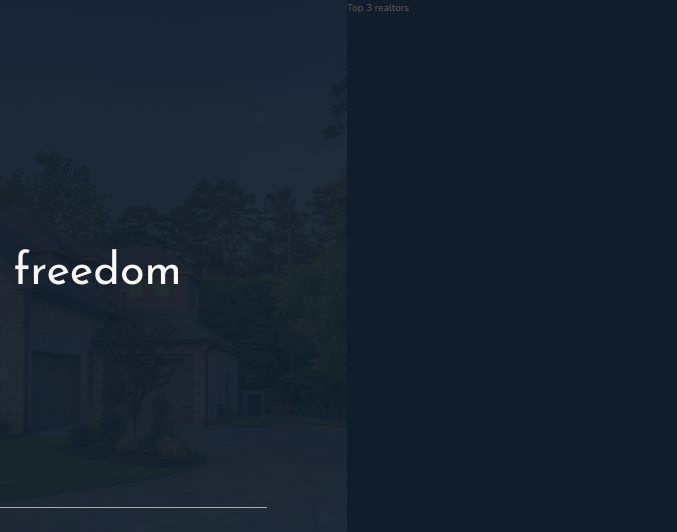
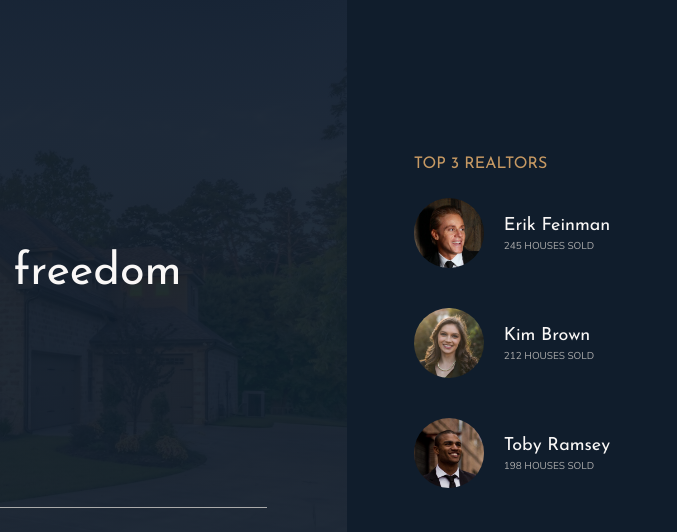
Before and after one commit to Flatchek/Nexter, a website: page index.html in a window 1280 px wide. Shown: the top 532 px of the page, 603-1280 px from the left. Drawn offline with nearby package versions, Linux system fonts and the light colour scheme.

Commit message:
added realtors section and styles

```diff
--- a/index.html
+++ b/index.html
@@ -30,8 +30,28 @@
             <img src="img/logo-bi.png" alt="Seen on logo 1">
         </div>
     </header>
-    <div class="realtors">Top 3 realtors</div>
+<div class="realtors">
+    <h3 class="heading-3">Top 3 Realtors</h3>
+    <div class="realtors__list">
+        <img src="img/realtor-1.jpeg" alt="Realtor 1" class="realtors__img">
+        <div class="realtors__details">
+            <h4 class="heading-4 heading-4--light">Erik Feinman</h4>
+            <p class="realtors__sold">245 houses sold</p>
+        </div>
 
+        <img src="img/realtor-2.jpeg" alt="Realtor 2" class="realtors__img">
+        <div class="realtors__details">
+            <h4 class="heading-4 heading-4--light">Kim Brown</h4>
+            <p class="realtors__sold">212 houses sold</p>
+        </div>
+
+        <img src="img/realtor-3.jpeg" alt="Realtor 3" class="realtors__img">
+        <div class="realtors__details">
+            <h4 class="heading-4 heading-4--light">Toby Ramsey</h4>
+            <p class="realtors__sold">198 houses sold</p>
+        </div>
+        </div>
+        </div>
     <section class="features">
     <div class="feature">
         <svg class="feature__icon">
--- a/sass/_realtors.scss
+++ b/sass/_realtors.scss
@@ -1,4 +1,30 @@
 .realtors {
     background-color: $color-secondary;
     grid-column: col-start 7 / full-end;
+    padding: 3rem;
+        display: grid;
+        align-content: center;
+        justify-content: center;
+        grid-row-gap: 2rem;
+
+        &__list {
+            display: grid;
+            grid-template-columns: min-content max-content;
+            grid-column-gap: 2rem;
+            grid-row-gap: 5vh;
+            align-items: center;
+
+        }
+
+        &__img {
+            width: 7rem;
+            border-radius: 50%;
+            display: block;
+        }
+
+        &__sold {
+            text-transform: uppercase;
+            color: $color-grey-light-2;
+            margin-top: -3px;
+        }
 }
```
Also changed, not shown: css/style.css.
